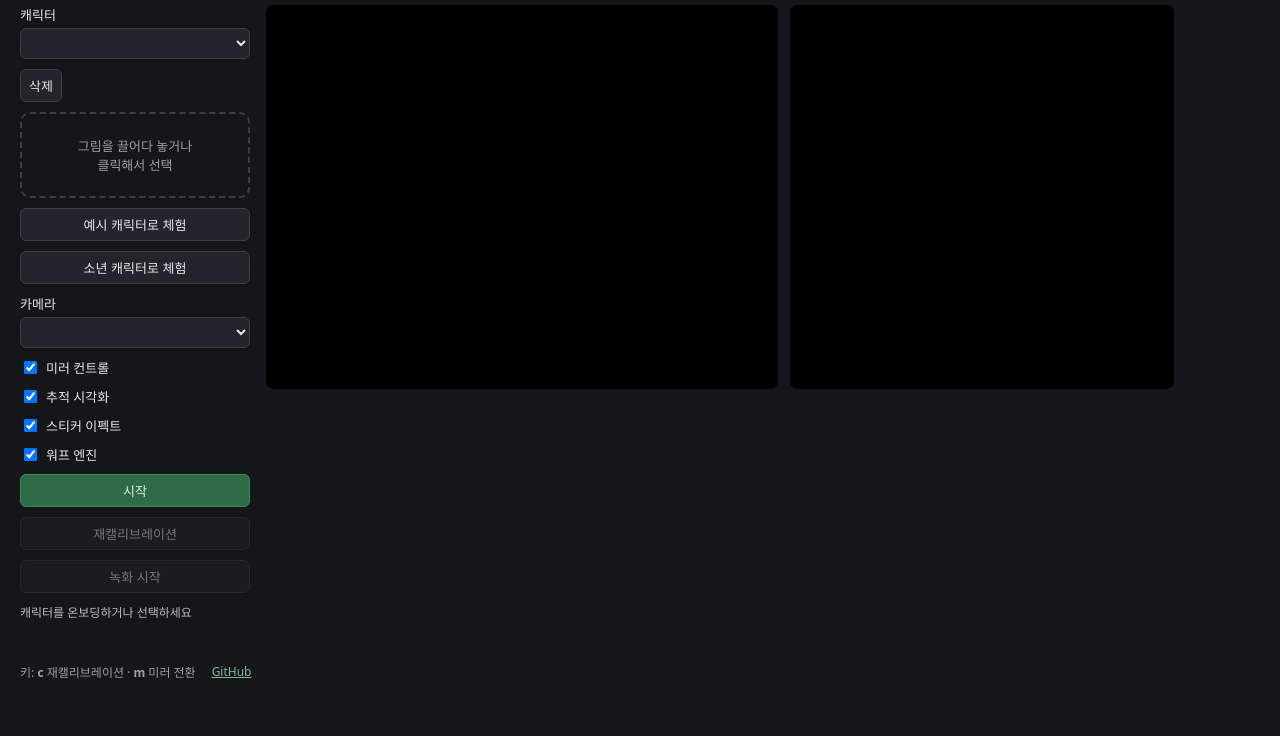
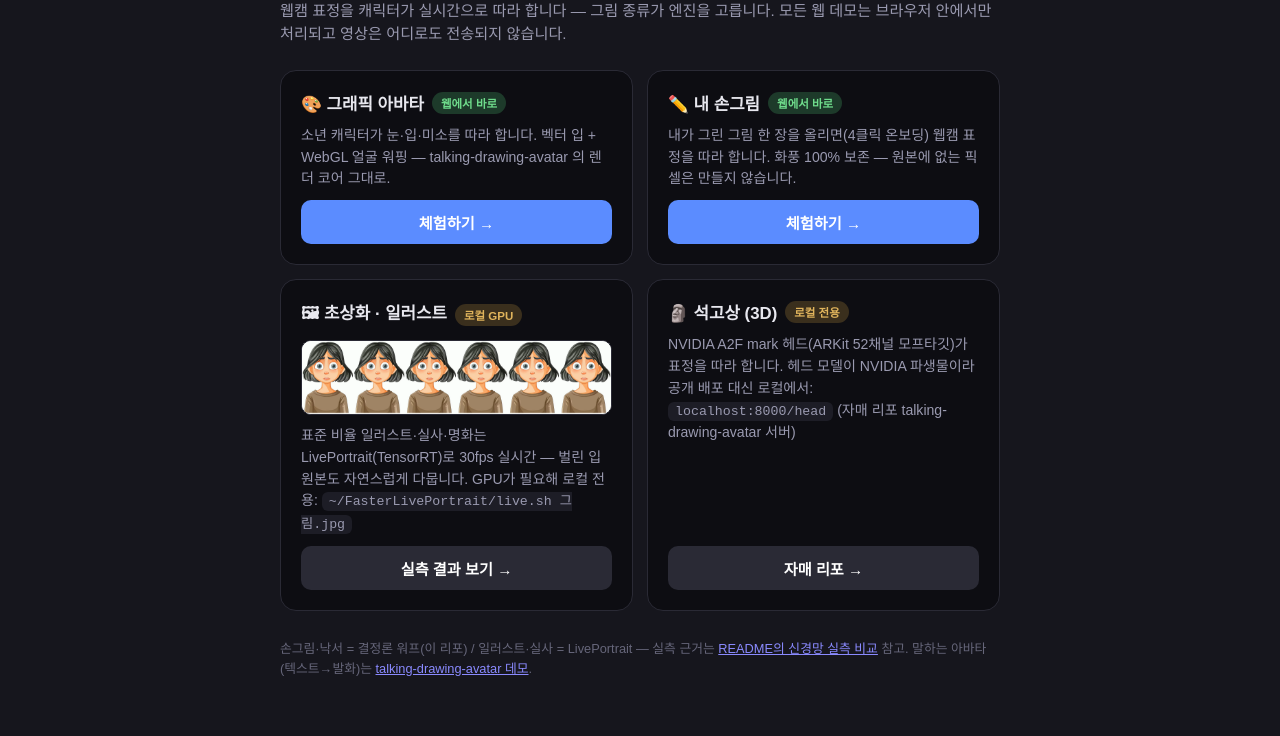
Before and after one commit to ingon1026/drawface-live, a plain HTML site: page docs/index.html in a window 1280 px wide. Shown: the part 82-818 px from the top of the page. Drawn offline with Linux system fonts and the light colour scheme.

Commit message:
feat(web): 메인을 3트랙 허브로 — 그래픽·손그림·초상화·석고상
기존 손그림 앱은 삭제 없이 draw.html 로 보존(git mv — 히스토리 유지, 계속 동작).
새 index.html 은 트랙 허브: 그래픽(소년 boy.html)·손그림(draw.html)은 웹에서 바로,
초상화(LivePortrait, 실측 프레임 미리보기 + live.sh 안내)·석고상(NVIDIA mark,
localhost:8000/head 안내)은 로컬 배지로 구분. README 바로 체험 링크 보정.

```diff
--- a/docs/index.html
+++ b/docs/index.html
@@ -1,91 +1,86 @@
-<!doctype html>
+<!DOCTYPE html>
 <html lang="ko">
 <head>
 <meta charset="utf-8">
 <meta name="viewport" content="width=device-width, initial-scale=1">
-<title>DrawFace Live</title>
-<link rel="stylesheet" href="style.css">
+<title>DrawFace Live — 표정 미러링 허브</title>
+<!-- 메인 허브: 그래픽(소년)·초상화(LivePortrait)·석고상(NVIDIA mark) 3트랙 안내.
+     기존 손그림 미러링 앱은 draw.html 로 보존(삭제 아님 — 클래식 트랙으로 계속 동작). -->
+<style>
+  :root { color-scheme: dark; }
+  * { box-sizing: border-box; }
+  body {
+    margin: 0; min-height: 100vh; display: flex; flex-direction: column; align-items: center;
+    font-family: 'Pretendard', 'Noto Sans KR', sans-serif; background: #16161d; color: #e8e8ef;
+  }
+  main { width: min(720px, 94vw); padding: 32px 0 56px; }
+  h1 { font-size: 1.45rem; font-weight: 700; margin: 8px 0 4px; }
+  .sub { color: #9a9ab0; font-size: .95rem; margin-bottom: 24px; line-height: 1.5; }
+  .grid { display: grid; grid-template-columns: repeat(auto-fit, minmax(300px, 1fr)); gap: 14px; }
+  .card {
+    background: #0d0d12; border: 1px solid #2a2a35; border-radius: 16px; padding: 20px;
+    display: flex; flex-direction: column; gap: 10px;
+  }
+  .card h2 { margin: 0; font-size: 1.05rem; display: flex; align-items: center; gap: 8px; }
+  .card p { margin: 0; color: #9a9ab0; font-size: .88rem; line-height: 1.55; flex: 1; }
+  .card img { width: 100%; border-radius: 10px; border: 1px solid #2a2a35; background: #fff; }
+  .badge { font-size: .72rem; padding: 3px 9px; border-radius: 99px; font-weight: 600; }
+  .live { background: #1d3a2a; color: #6fdc8c; }
+  .local { background: #3a2f1d; color: #e0b45c; }
+  a.btn {
+    display: block; text-align: center; padding: 11px 16px; border-radius: 10px;
+    background: #5b8cff; color: #fff; text-decoration: none; font-size: .95rem; font-weight: 600;
+  }
+  a.btn.alt { background: #2a2a35; }
+  code { background: #1d1d26; padding: 2px 7px; border-radius: 6px; font-size: .83rem; }
+  footer { margin-top: 28px; font-size: .8rem; color: #66667a; line-height: 1.6; }
+  footer a { color: #8a8aff; }
+</style>
 </head>
 <body>
-<header>
-  <h1>DrawFace Live</h1>
-  <p>손그림 한 장이 웹캠 표정을 실시간으로 따라 합니다 — 모든 처리는 브라우저 안에서만 이뤄집니다.</p>
-</header>
+<main>
+  <h1>🪞 DrawFace Live</h1>
+  <p class="sub">웹캠 표정을 캐릭터가 실시간으로 따라 합니다 — 그림 종류가 엔진을 고릅니다.
+  모든 웹 데모는 브라우저 안에서만 처리되고 영상은 어디로도 전송되지 않습니다.</p>
 
-<main>
-  <aside id="panel">
-    <label>캐릭터
-      <select id="charSelect"></select>
-    </label>
-    <div class="row">
-      <button id="deleteBtn" title="선택한 캐릭터 삭제">삭제</button>
+  <div class="grid">
+    <div class="card">
+      <h2>🎨 그래픽 아바타 <span class="badge live">웹에서 바로</span></h2>
+      <p>소년 캐릭터가 눈·입·미소를 따라 합니다. 벡터 입 + WebGL 얼굴 워핑 —
+      talking-drawing-avatar 의 렌더 코어 그대로.</p>
+      <a class="btn" href="boy.html">체험하기 →</a>
     </div>
 
-    <div id="dropZone" tabindex="0">
-      그림을 끌어다 놓거나<br>클릭해서 선택
-      <input id="fileInput" type="file" accept="image/*" hidden>
+    <div class="card">
+      <h2>✏️ 내 손그림 <span class="badge live">웹에서 바로</span></h2>
+      <p>내가 그린 그림 한 장을 올리면(4클릭 온보딩) 웹캠 표정을 따라 합니다.
+      화풍 100% 보존 — 원본에 없는 픽셀은 만들지 않습니다.</p>
+      <a class="btn" href="draw.html">체험하기 →</a>
     </div>
-    <button id="exampleBtn">예시 캐릭터로 체험</button>
-    <button id="boyBtn">소년 캐릭터로 체험</button>
 
-    <label>카메라
-      <select id="camSelect"></select>
-    </label>
+    <div class="card">
+      <h2>🖼 초상화 · 일러스트 <span class="badge local">로컬 GPU</span></h2>
+      <img src="img/flp_illust_ok.png" alt="LivePortrait 일러스트 미러링 실측 프레임" loading="lazy">
+      <p>표준 비율 일러스트·실사·명화는 LivePortrait(TensorRT)로 30fps 실시간 —
+      벌린 입 원본도 자연스럽게 다뭅니다. GPU가 필요해 로컬 전용:
+      <code>~/FasterLivePortrait/live.sh 그림.jpg</code></p>
+      <a class="btn alt" href="https://github.com/ingon1026/drawface-live#일러스트-트랙--liveportrait-실시간-2026-07-23-재실측">실측 결과 보기 →</a>
+    </div>
 
-    <label class="check"><input id="mirrorChk" type="checkbox" checked> 미러 컨트롤</label>
-    <label class="check"><input id="vizChk" type="checkbox" checked> 추적 시각화</label>
-    <label class="check"><input id="fxChk" type="checkbox" checked> 스티커 이펙트</label>
-    <label class="check"><input id="warpChk" type="checkbox" checked> 워프 엔진</label>
+    <div class="card">
+      <h2>🗿 석고상 (3D) <span class="badge local">로컬 전용</span></h2>
+      <p>NVIDIA A2F mark 헤드(ARKit 52채널 모프타깃)가 표정을 따라 합니다.
+      헤드 모델이 NVIDIA 파생물이라 공개 배포 대신 로컬에서:
+      <code>localhost:8000/head</code> (자매 리포 talking-drawing-avatar 서버)</p>
+      <a class="btn alt" href="https://github.com/ingon1026/talking-drawing-avatar">자매 리포 →</a>
+    </div>
+  </div>
 
-    <button id="startBtn" class="primary">시작</button>
-    <button id="calibBtn" disabled>재캘리브레이션</button>
-    <button id="recordBtn" disabled title="결과 캔버스를 WebM 영상으로 저장">녹화 시작</button>
-
-    <div id="status" role="status" aria-live="polite">캐릭터를 온보딩하거나 선택하세요</div>
-  </aside>
-
-  <section id="stage">
-    <canvas id="preview" width="640" height="480"></canvas>
-    <canvas id="output" width="512" height="512"></canvas>
-  </section>
+  <footer>
+    손그림·낙서 = 결정론 워프(이 리포) / 일러스트·실사 = LivePortrait — 실측 근거는
+    <a href="https://github.com/ingon1026/drawface-live">README의 신경망 실측 비교</a> 참고.
+    말하는 아바타(텍스트→발화)는 <a href="https://ingon1026.github.io/talking-drawing-avatar/">talking-drawing-avatar 데모</a>.
+  </footer>
 </main>
-
-<dialog id="onboardDlg">
-  <h2>캐릭터 온보딩</h2>
-  <canvas id="onboardCanvas" width="512" height="512"></canvas>
-  <div class="row">
-    <label>이름 <input id="charName" size="10" placeholder="my-char"></label>
-    <label>눈 반박스 <input id="eyeHalf" type="number" value="16" min="6" max="64" size="3">px</label>
-  </div>
-  <div id="onboardStatus"></div>
-  <div class="row">
-    <button id="obReset">다시 클릭</button>
-    <button id="obGenerate" class="primary" disabled>미리보기</button>
-    <button id="obCancel">취소</button>
-  </div>
-  <section id="onboardReview" hidden>
-    <h3>생성 결과 미리보기</h3>
-    <canvas id="reviewCanvas" width="512" height="512"></canvas>
-    <label>표정
-      <select id="reviewState">
-        <option value="neutral">기본</option>
-        <option value="blink">눈 감기</option>
-        <option value="smile">미소</option>
-        <option value="A">입 크게 벌리기</option>
-      </select>
-    </label>
-    <div class="row">
-      <button id="obEdit">위치 수정</button>
-      <button id="obSave" class="primary">이 캐릭터 저장</button>
-    </div>
-  </section>
-</dialog>
-
-<footer>
-  <span>키: <b>c</b> 재캘리브레이션 · <b>m</b> 미러 전환</span>
-  <a href="https://github.com/ingon1026/drawface-live">GitHub</a>
-</footer>
-
-<script type="module" src="js/main.js"></script>
 </body>
 </html>
```
Also changed, not shown: docs/draw.html (added, +91 -0 lines), README.md.
